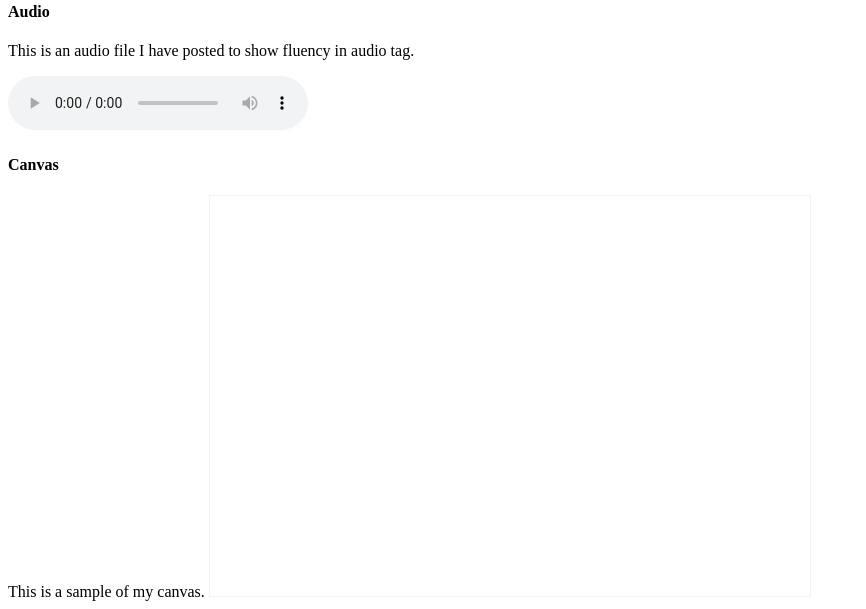
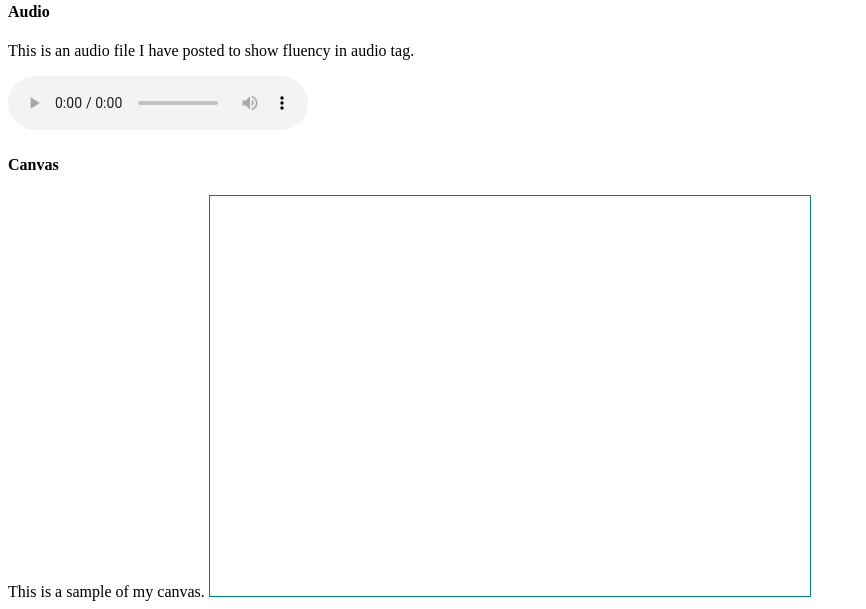
Before and after one commit to Muhile/Muhile.github.io, a plain HTML site: page cit261.html in a window 1280 px wide. Shown: the part 812-1421 px from the top of the page, without its empty margins (0-866 px from the left). Drawn offline with Linux system fonts and the light colour scheme.

Commit message:
Update cit261.html

```diff
--- a/cit261.html
+++ b/cit261.html
@@ -43,7 +43,7 @@
   <h4>Canvas</h4>
   This is a sample of my canvas.
 
-  <canvas id="myCanvas" width="600" height="400" style="border: 1px solid #f3f3f3"></canvas>
+  <canvas id="myCanvas" width="600" height="400" style="border: 1px solid #008080"></canvas>
 </body>
 
 </html>
```
